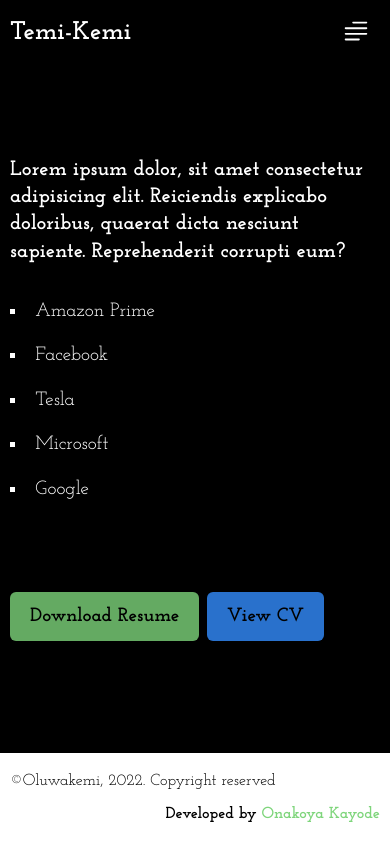
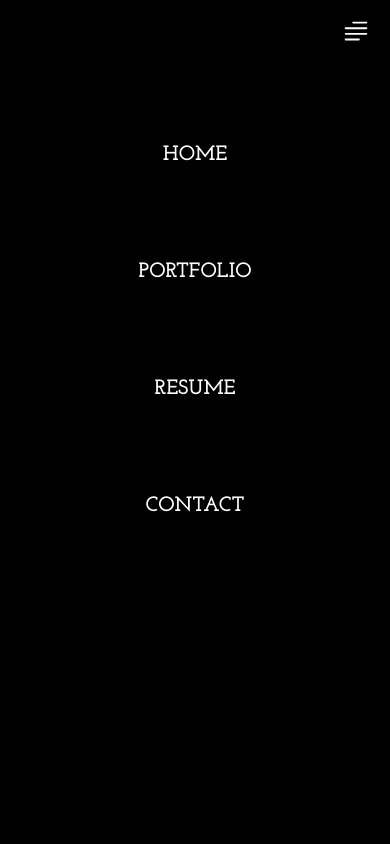
Before and after one commit to onakoyakayode/Kemi-portfolio, a React (Create React App) app: page /resume in a window 390 px wide. Built offline with nearby package versions, Linux system fonts and the light colour scheme.

Commit message:
update media query

```diff
--- a/src/component/Header/Header.css
+++ b/src/component/Header/Header.css
@@ -108,7 +108,7 @@
         flex-direction: row;
         justify-content: space-between;
         align-items: center;
-        margin-bottom: 12%;
+        margin-bottom: 10%;
     }
 }
 
@@ -181,10 +181,11 @@
         position: absolute;
         background: #fff;
         height: 100vh;
-        left: 0;
+        left: -100%;
         top: 0;
         z-index: 1;
-        display: none;
+        transition: all 0.5s ease-in-out;
+        display: block;
     }
 }
 
@@ -196,11 +197,12 @@
         margin-inline: auto;
         position: absolute;
         background: #fff;
-        height: 60vh;
-        left: 0;
+        height: 100vh;
+        left: -100%;
         top: 0;
         z-index: 1;
-        display: none;
+        transition: all 0.5s ease-in-out;
+        display: block;
     }
 }
 
@@ -209,9 +211,10 @@
         display: flex;
         flex-direction: row;
         width: 100%;
+        left: 100%;
         background: #fff;
         position: relative;
-        height: 10vh;
+        height: 13vh;
     }
 }
 
@@ -220,6 +223,7 @@
         display: flex;
         flex-direction: row;
         width: 100%;
+        left: 100%;
         background: #fff;
         position: relative;
         height: 12vh;
@@ -233,8 +237,9 @@
 @media only screen and (max-width: 600px) {
     .header-list > h4 {
        padding-inline: 0;
-        margin-block: 3.5rem;
+        margin-block: 6rem;
         margin-inline: auto;
+        text-align: center;
     }
 }
 
@@ -315,6 +320,7 @@
     height: auto;
     display: none;
     z-index: 10;
+    cursor: pointer;
 }
 
 @media only screen and (max-width: 600px) {
--- a/src/component/Portfolio/Portfolio.css
+++ b/src/component/Portfolio/Portfolio.css
@@ -268,7 +268,7 @@
 
 @media screen and (min-width: 1200px) {
     .projects-list .project-img {
-        width: 250px;
+        width: 300px;
         height: 150px;
     }
 }
--- a/src/component/Resume/Resume.css
+++ b/src/component/Resume/Resume.css
@@ -67,7 +67,7 @@
 
 #header-resume-list {
     color: #fff;
-    background: transparent;
+    background: #000;
 }
 
 .resume-description {
```
